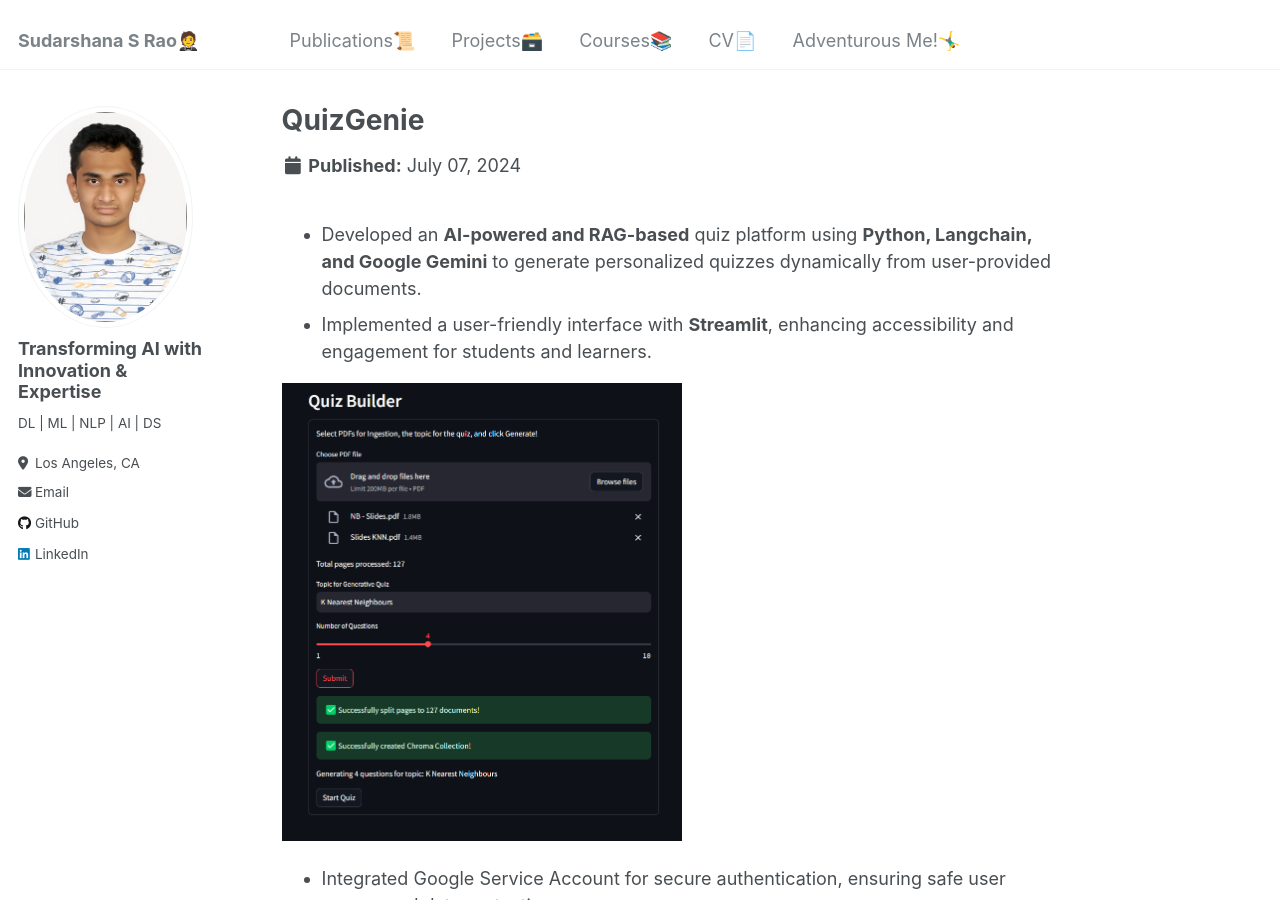
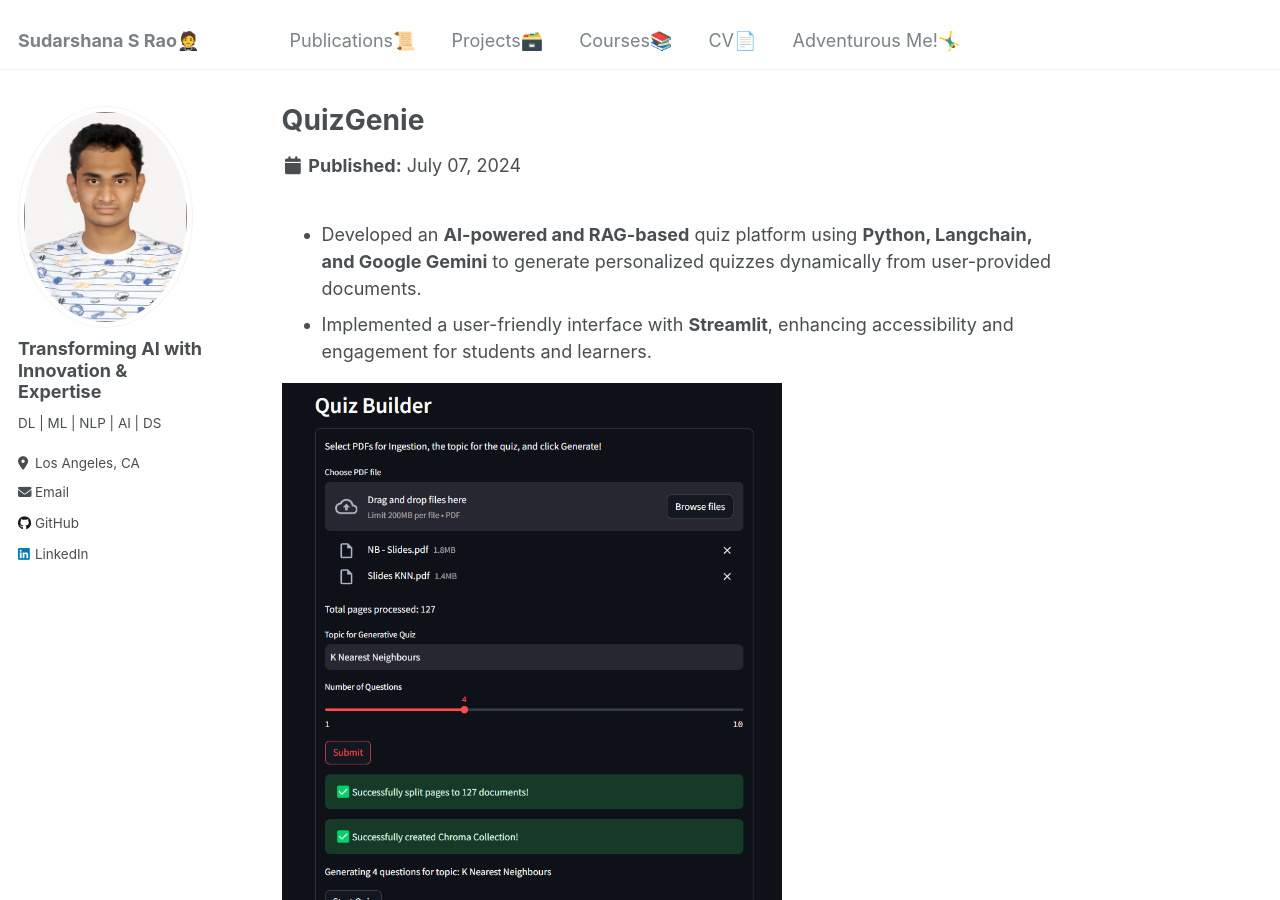
Before and after one commit to SudarshanaSRao/SudarshanaSRao.github.io, a Jekyll site: the page built from _portfolio/portfolio-2.md, in a window 1280 px wide and 900 px high. Built offline with Jekyll 4.4.1, drawn with Linux system fonts in a browser that asks for light colours.

Commit message:
Update portfolio-2.md

```diff
--- a/_portfolio/portfolio-2.md
+++ b/_portfolio/portfolio-2.md
@@ -7,13 +7,13 @@
 * Developed an **AI-powered and RAG-based** quiz platform using **Python, Langchain, and Google Gemini** to generate personalized quizzes dynamically from user-provided documents.
 * Implemented a user-friendly interface with **Streamlit**, enhancing accessibility and engagement for students and learners.
 
-<img height="400" width="400" src="/images/pdf_input.png">
+<img height="500" width="500" src="/images/pdf_input.png">
 
 * Integrated Google Service Account for secure authentication, ensuring safe user access and data protection.
 * Improved question generation quality by applying prompt engineering techniques, increasing the success rate to approximately 80%.
 * Utilized **Chromadb** for efficient database management, ensuring rapid storage and retrieval of user data and quiz content.
 
-<img height="400" width="400" src="/images/generated_question.png">
+<img height="450" width="450" src="/images/generated_question.png">
 
 <div class="flexcontainer">
 <div>
```
